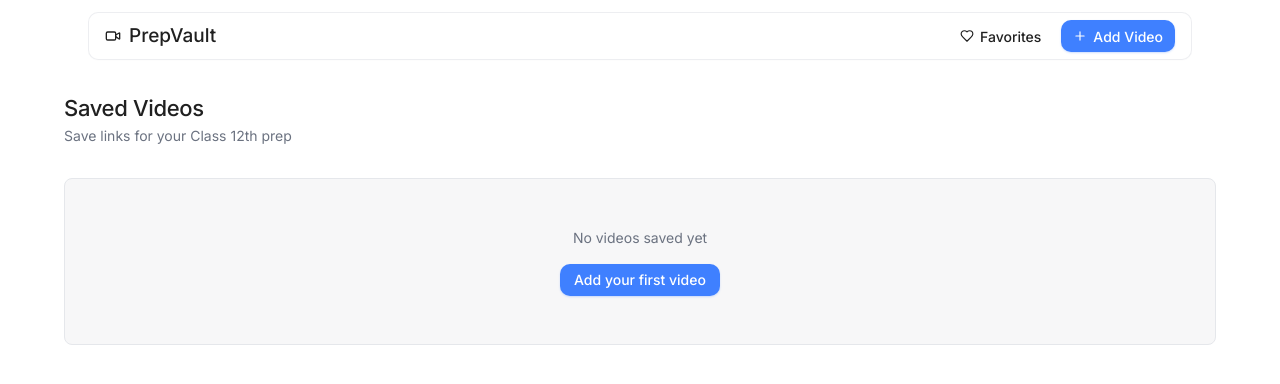
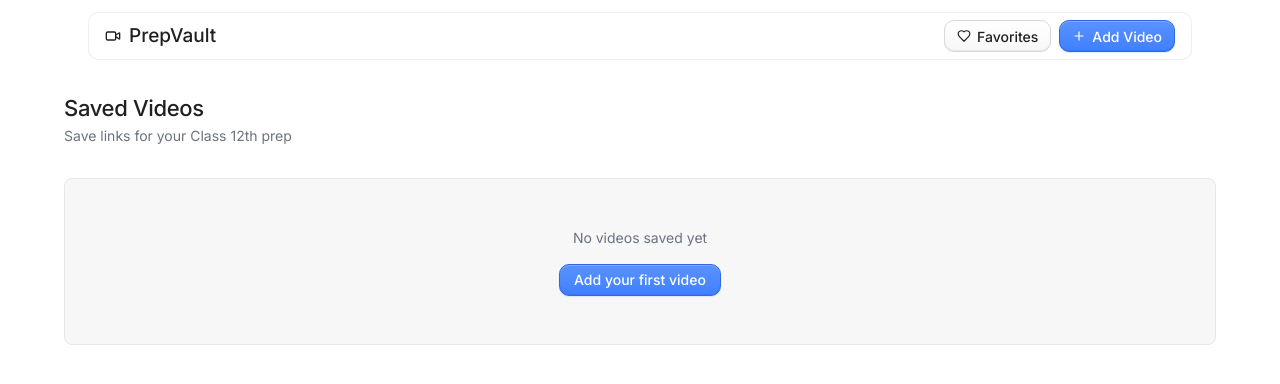
Before and after one commit to gurmeet-tech/savelinks, a Next.js app: page / in a window 1280 px wide. Shown: the top 384 px of the page. Built offline with nearby package versions, Linux system fonts and the light colour scheme.

Commit message:
Beveled button gradients

```diff
--- a/src/app/page.tsx
+++ b/src/app/page.tsx
@@ -114,7 +114,7 @@ export default function HomePage() {
                       href={video.url}
                       target="_blank"
                       rel="noopener noreferrer"
-                      className="relative overflow-hidden inline-flex items-center gap-1.5 h-8 px-3 rounded-lg bg-surface border border-border text-on-surface text-[14px] font-medium hover:bg-neutral transition-colors flex-1 justify-center"
+                      className="relative overflow-hidden inline-flex items-center gap-1.5 h-8 px-3 rounded-lg text-[14px] font-medium text-on-surface bg-[linear-gradient(180deg,#FFFFFF_0%,#F7F7F8_100%)] border border-[#D6D8DC] shadow-[inset_0_1px_0_rgba(255,255,255,1),inset_0_-1px_0_rgba(229,231,235,0.9),0_1px_1px_rgba(16,24,40,0.01)] hover:bg-[linear-gradient(180deg,#FFFFFF_0%,#F5F6F7_100%)] transition-all duration-150 flex-1 justify-center"
                     >
                       <ExternalLink className="h-3.5 w-3.5" />
                       Watch
--- a/src/components/nav/navbar.tsx
+++ b/src/components/nav/navbar.tsx
@@ -25,14 +25,14 @@ export function Navbar({ onAddClick }: NavbarProps) {
           <div className="flex items-center gap-2">
             <Link
               href="/favorites"
-              className="relative overflow-hidden inline-flex items-center gap-1.5 h-8 px-3 rounded-lg text-[14px] font-medium text-on-surface hover:bg-neutral/60 transition-colors"
+              className="relative overflow-hidden inline-flex items-center gap-1.5 h-8 px-3 rounded-lg text-[14px] font-medium text-on-surface bg-[linear-gradient(180deg,#FFFFFF_0%,#F7F7F8_100%)] border border-[#D6D8DC] shadow-[inset_0_1px_0_rgba(255,255,255,1),inset_0_-1px_0_rgba(229,231,235,0.9),0_1px_1px_rgba(16,24,40,0.01)] hover:bg-[linear-gradient(180deg,#FFFFFF_0%,#F5F6F7_100%)] transition-all duration-150"
             >
               <Heart className="h-3.5 w-3.5" />
               Favorites
             </Link>
             <button
               onClick={onAddClick}
-              className="relative overflow-hidden inline-flex items-center gap-1.5 h-8 px-3 rounded-lg bg-primary text-surface text-[14px] font-medium hover:bg-[#4F87FF] active:bg-[#2F67E6] shadow-[0_1px_2px_rgba(63,128,255,0.25)] transition-colors"
+              className="relative overflow-hidden inline-flex items-center gap-1.5 h-8 px-3 rounded-lg text-[14px] font-medium text-surface bg-[linear-gradient(180deg,#5A92FF_0%,#3F80FF_100%)] border border-[#2F67E6] shadow-[inset_0_1px_0_rgba(255,255,255,0.22),inset_0_-1px_0_rgba(47,103,230,0.4),0_1px_1px_rgba(63,128,255,0.16)] hover:bg-[linear-gradient(180deg,#6A9AFF_0%,#4F87FF_100%)] active:bg-[linear-gradient(180deg,#3F80FF_0%,#2F67E6_100%)] transition-all duration-150"
             >
               <Plus className="h-3.5 w-3.5" />
               Add Video
--- a/src/components/ui/button.tsx
+++ b/src/components/ui/button.tsx
@@ -25,9 +25,12 @@ export function Button({ className, variant = "primary", children, onClick, ...p
   };
 
   const variants = {
-    primary: "bg-primary text-surface hover:bg-[#4F87FF] active:bg-[#2F67E6] shadow-[0_1px_2px_rgba(63,128,255,0.25)]",
-    secondary: "bg-surface text-on-surface border border-border hover:bg-neutral/50",
-    tertiary: "bg-transparent text-on-surface hover:underline underline-offset-2 h-auto px-0",
+    primary:
+      "bg-[linear-gradient(180deg,#5A92FF_0%,#3F80FF_100%)] text-surface border border-[#2F67E6] shadow-[inset_0_1px_0_rgba(255,255,255,0.22),inset_0_-1px_0_rgba(47,103,230,0.4),0_1px_1px_rgba(63,128,255,0.16)] hover:bg-[linear-gradient(180deg,#6A9AFF_0%,#4F87FF_100%)] active:bg-[linear-gradient(180deg,#3F80FF_0%,#2F67E6_100%)]",
+    secondary:
+      "bg-[linear-gradient(180deg,#FFFFFF_0%,#F7F7F8_100%)] text-on-surface border border-[#D6D8DC] shadow-[inset_0_1px_0_rgba(255,255,255,1),inset_0_-1px_0_rgba(229,231,235,0.9),0_1px_1px_rgba(16,24,40,0.01)] hover:bg-[linear-gradient(180deg,#FFFFFF_0%,#F5F6F7_100%)] active:bg-[linear-gradient(180deg,#F9F9FA_0%,#F1F2F4_100%)]",
+    tertiary:
+      "bg-transparent text-on-surface hover:underline underline-offset-2 h-auto px-0 border-0 shadow-none",
   };
 
   return (
@@ -35,7 +38,7 @@ export function Button({ className, variant = "primary", children, onClick, ...p
       ref={ref}
       onClick={handleClick}
       className={cn(
-        "relative overflow-hidden inline-flex items-center justify-center h-[32px] px-[14px] rounded-lg text-[14px] font-medium leading-[1.2] tracking-normal transition-colors",
+        "relative overflow-hidden inline-flex items-center justify-center h-[32px] px-[14px] rounded-lg text-[14px] font-medium leading-[1.2] tracking-normal transition-all duration-150",
         variants[variant],
         className
       )}
```
